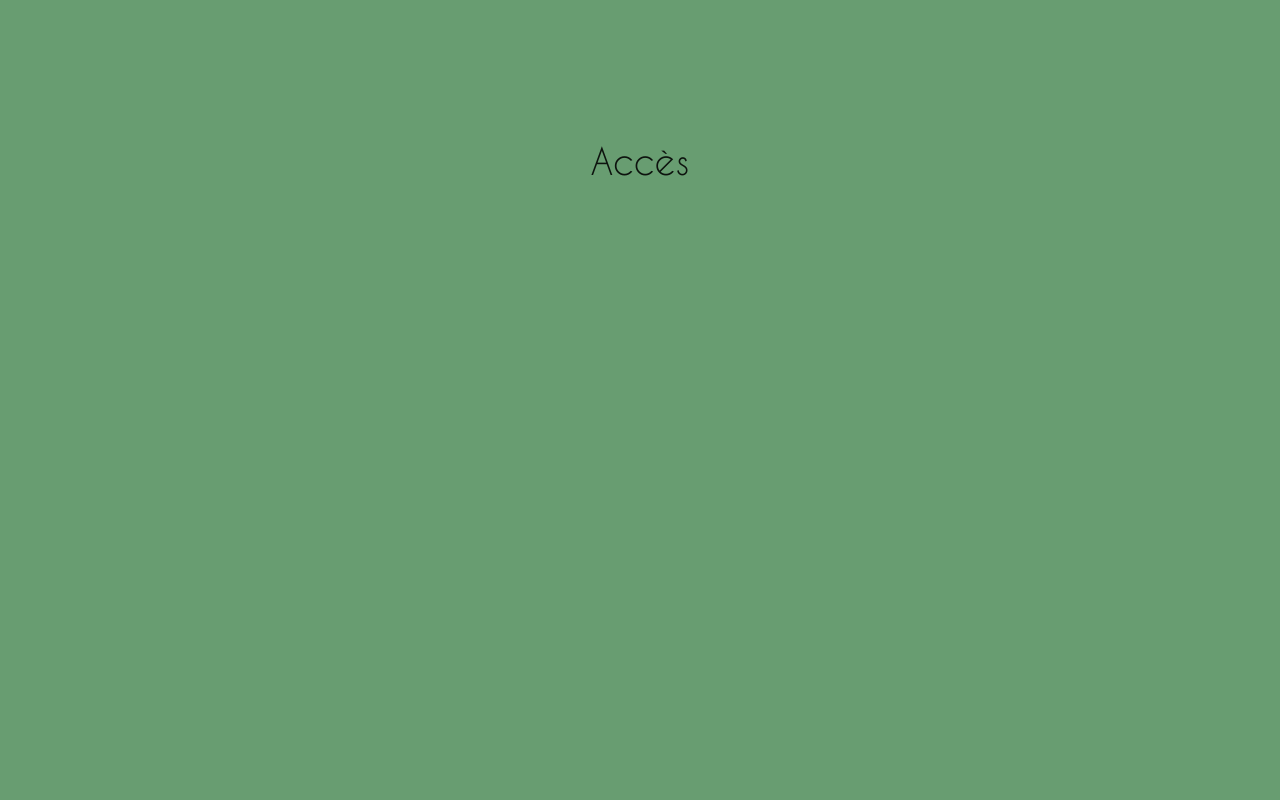
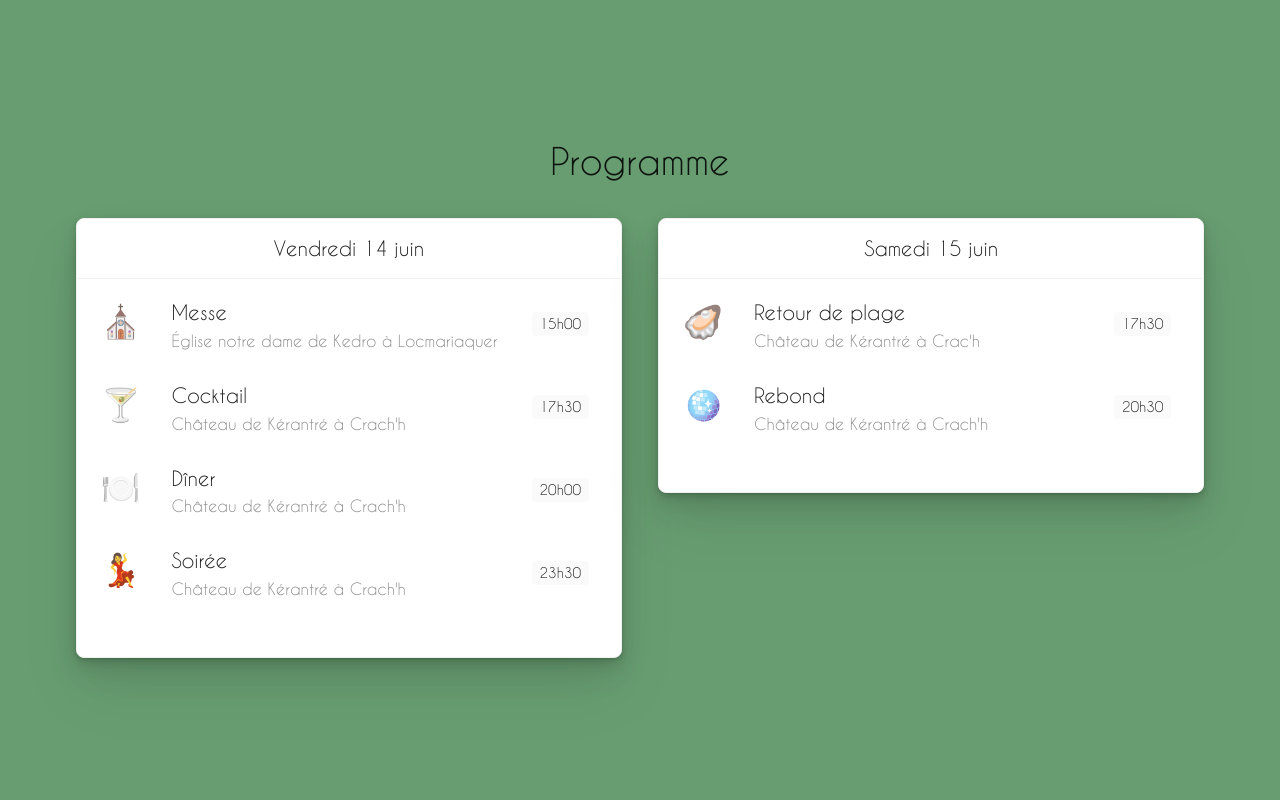
Before and after one commit to GregdTd/gregdtd.github.io, a React (Vite) app: page / in a window 1280 px wide. Shown: the part 860-1660 px from the top of the page. Built offline with nearby package versions, Linux system fonts and the light colour scheme.

Commit message:
Add program page

```diff
--- a/package.json
+++ b/package.json
@@ -16,6 +16,7 @@
   "dependencies": {
     "@types/react-scroll": "^1.8.10",
     "antd": "^5.11.4",
+    "dayjs": "^1.11.10",
     "prettier": "^3.1.0",
     "react": "^18.2.0",
     "react-dom": "^18.2.0",
--- a/src/App.tsx
+++ b/src/App.tsx
@@ -3,6 +3,7 @@ import { Content, Footer } from 'antd/es/layout/layout'
 import { NavigationBar } from './components/NavigationBar'
 import { Housing } from './pages/Housing'
 import { Place } from './pages/Place'
+import { Program } from './pages/Program'
 import { Welcome } from './pages/Welcome'
 import { Colors } from './styles/Color'
 
@@ -29,6 +30,7 @@ export const App = () => (
             <NavigationBar />
             <Content>
                 <Welcome />
+                <Program />
                 <Place />
                 <Housing />
             </Content>
--- /dev/null
+++ b/src/pages/Program.tsx
@@ -0,0 +1,108 @@
+import { Card as BaseCard, Tag as BaseTag } from 'antd'
+import BaseMeta from 'antd/es/card/Meta'
+import dayjs from 'dayjs'
+import customParseFormat from 'dayjs/plugin/customParseFormat'
+import styled from 'styled-components'
+import { Colors } from '../styles/Color'
+import { SectionWrapper } from '../styles/Layout'
+export const Program: React.FC = () => {
+    dayjs.extend(customParseFormat)
+    return (
+        <SectionWrapper id="program" title="Programme">
+            <ColumnWrapper>
+                <Column>
+                    <Card title="Vendredi 14 juin" bordered={true}>
+                        <Item>
+                            <Meta
+                                avatar={<Emoji>⛪️</Emoji>}
+                                title={<ItemTitle>Messe</ItemTitle>}
+                                description={<Description>Église notre dame de Kedro à Locmariaquer</Description>}
+                            />
+                            <Tag bordered={false}>15h00</Tag>
+                        </Item>
+
+                        <Item>
+                            <Meta avatar={<Emoji>🍸</Emoji>} title={<ItemTitle>Cocktail</ItemTitle>} description={<Description>Château de Kérantré à Crach'h</Description>} />
+                            <Tag bordered={false}>17h30</Tag>
+                        </Item>
+                        <Item>
+                            <Meta avatar={<Emoji>🍽️</Emoji>} title={<ItemTitle>Dîner</ItemTitle>} description={<Description>Château de Kérantré à Crach'h</Description>} />
+                            <Tag bordered={false}>20h00</Tag>
+                        </Item>
+                        <Item>
+                            <Meta avatar={<Emoji>💃</Emoji>} title={<ItemTitle>Soirée</ItemTitle>} description={<Description>Château de Kérantré à Crach'h</Description>} />
+                            <Tag bordered={false}>23h30</Tag>
+                        </Item>
+                    </Card>
+                </Column>
+                <Column>
+                    <Card title="Samedi 15 juin" bordered={true}>
+                        <Item>
+                            <Meta avatar={<Emoji>🦪</Emoji>} title={<ItemTitle>Retour de plage</ItemTitle>} description={<Description>Château de Kérantré à Crac'h</Description>} />
+                            <Tag bordered={false}>17h30</Tag>
+                        </Item>
+                        <Item>
+                            <Meta avatar={<Emoji>🪩</Emoji>} title={<ItemTitle>Rebond</ItemTitle>} description={<Description>Château de Kérantré à Crach'h</Description>} />
+                            <Tag bordered={false}>20h30</Tag>
+                        </Item>
+                    </Card>
+                </Column>
+            </ColumnWrapper>
+        </SectionWrapper>
+    )
+}
+
+const ColumnWrapper = styled.div`
+    display: flex;
+    flex-wrap: wrap;
+    justify-content: center;
+    gap: 36px;
+`
+
+const Column = styled.div`
+    padding: 0px 0px;
+`
+
+const Card = styled(BaseCard)`
+    box-shadow:
+        rgba(0, 0, 0, 0.07) 0px 1px 2px,
+        rgba(0, 0, 0, 0.07) 0px 2px 4px,
+        rgba(0, 0, 0, 0.07) 0px 4px 8px,
+        rgba(0, 0, 0, 0.07) 0px 8px 16px,
+        rgba(0, 0, 0, 0.07) 0px 16px 32px,
+        rgba(0, 0, 0, 0.07) 0px 32px 64px;
+`
+
+const Item = styled.li`
+    display: flex;
+    align-items: center;
+    list-style-type: none;
+
+    .ant-card-meta-title {
+        margin-bottom: 0 !important;
+    }
+`
+
+const Emoji = styled.span`
+    font-size: 32px;
+    padding-right: 15px;
+`
+
+const Tag = styled(BaseTag)`
+    background-color: ${Colors.light_brown};
+    color: ${Colors.dark_brown};
+    margin-bottom: 38px;
+`
+
+const Meta = styled(BaseMeta)`
+    text-align: left;
+    padding-bottom: 36px;
+`
+const ItemTitle = styled.div`
+    width: 360px;
+    margin-bottom: 0 !important;
+`
+
+const Description = styled.span`
+    font-size: 16px;
+`
--- a/src/styles/Color.ts
+++ b/src/styles/Color.ts
@@ -3,4 +3,5 @@ export enum Colors {
     white = 'rgba(255, 255, 255, 0.87)',
     green = 'rgba(104, 157, 113, 1)',
     dark_green = 'rgba(70, 105, 76, 1)',
+    light_green = 'rgba(104, 157, 113, 0.4)',
 }
```
Also changed, not shown: 1 other file (tests, documents, lock files or other folders).
